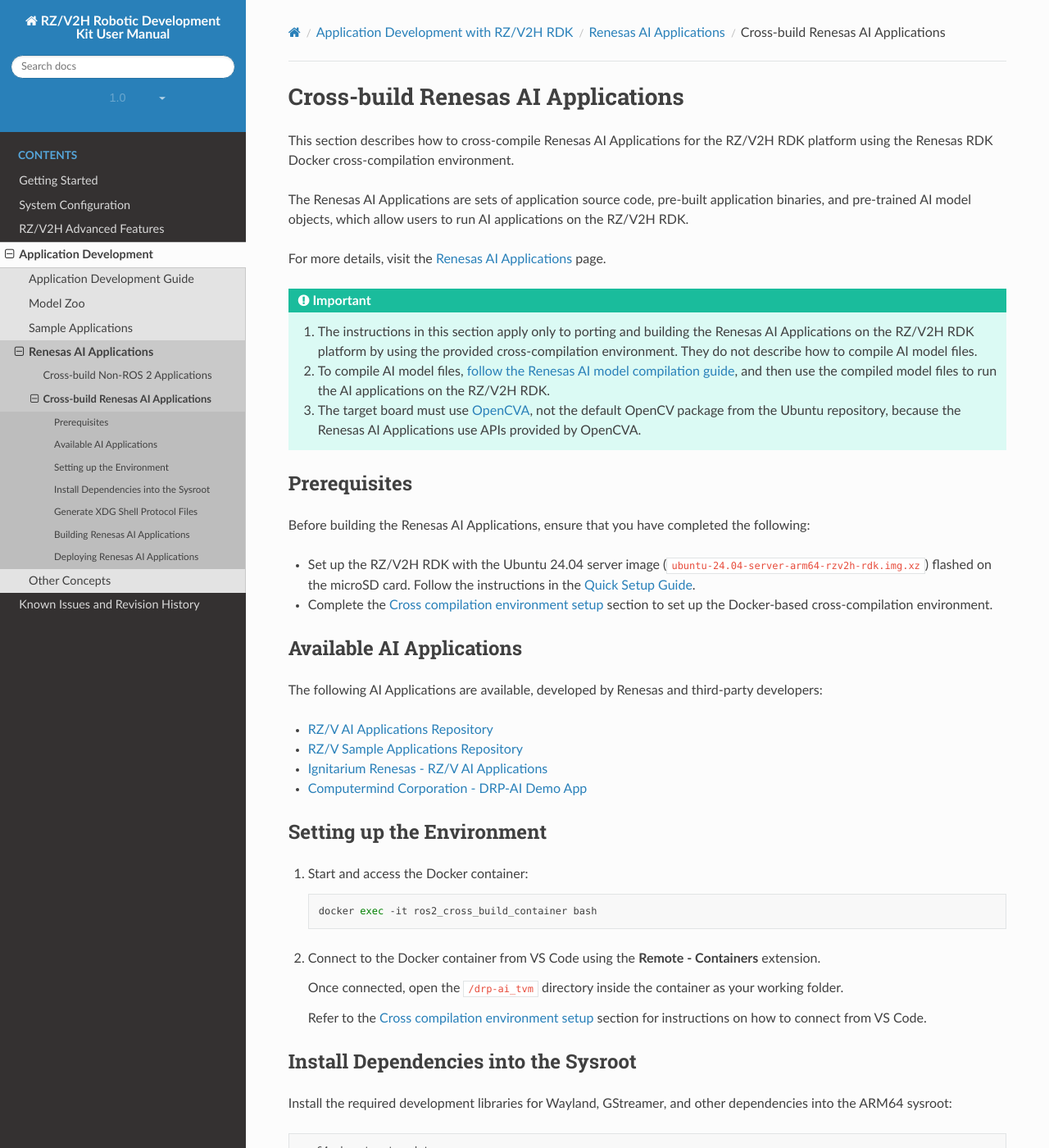
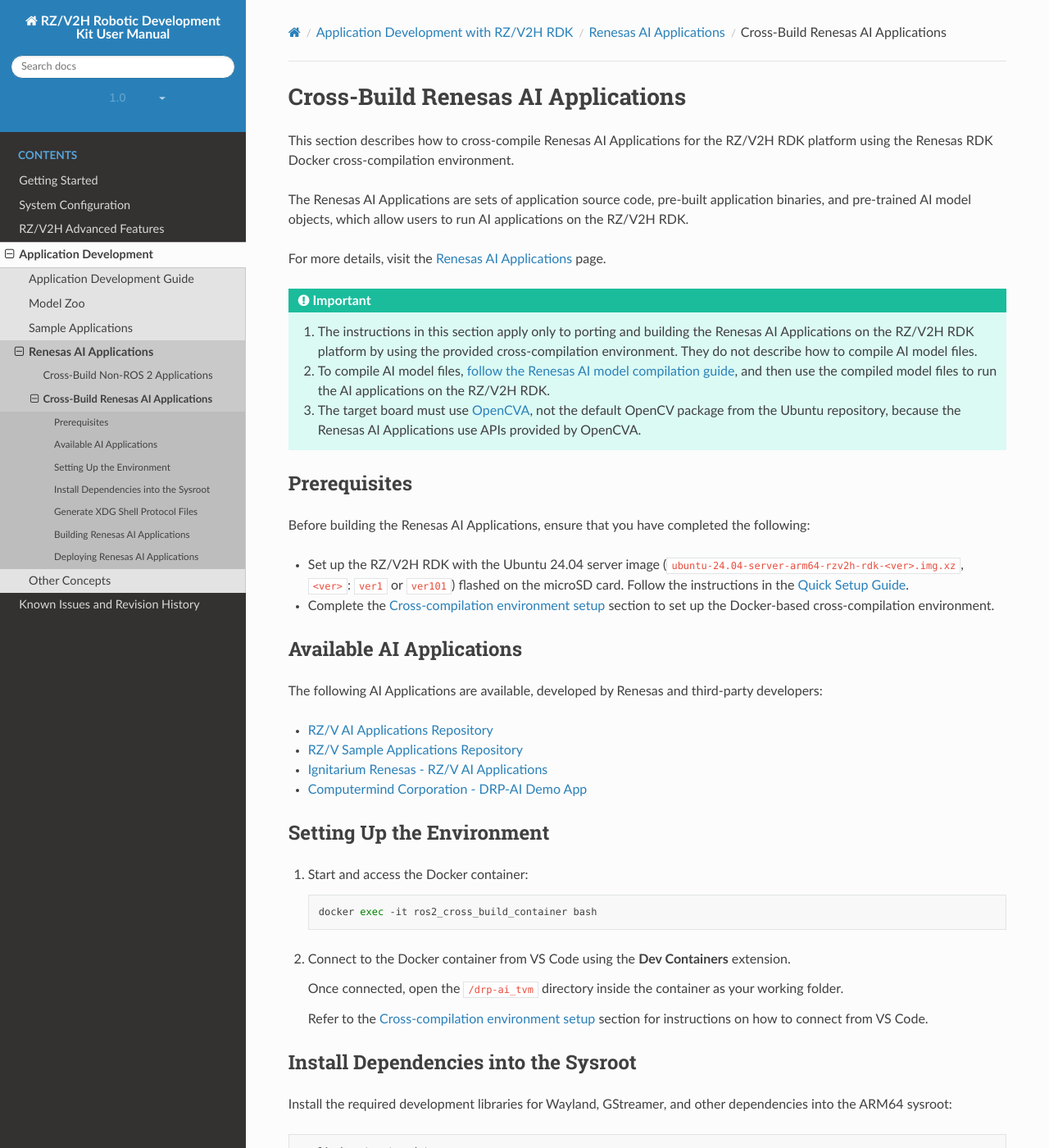
Before and after one commit to renesas-rdk/rzv2h_rdk_documentation, a Sphinx documentation site: the page built from source/chapter-4/renesas_ai_apps/rzv2h_ai_sdk_apps.rst, in a window 1280 px wide and 1400 px high. Shown: the whole window at 82% size. Built offline with Sphinx 7.4.7 and the Read the Docs theme 3.1.0, drawn with Linux system fonts in a browser that asks for light colours; comment, search, counter and statistics services are not loaded.

Commit message:
docs(ch4): fix grammar in other concepts and AI apps
Signed-off-by: Cong Nguyen <cong.nguyen.zn@renesas.com>

```diff
--- a/source/chapter-4/other_concepts/other_concepts.rst
+++ b/source/chapter-4/other_concepts/other_concepts.rst
@@ -1,7 +1,7 @@
 Other Concepts
 ---------------
 
-High-level overview of important concepts relevant to RZ/V2H RDK ROS2 development.
+High-level overview of important concepts relevant to RZ/V2H RDK ROS 2 development.
 
 .. toctree::
    :maxdepth: 2
--- a/source/chapter-4/other_concepts/visualization_foxglove.rst
+++ b/source/chapter-4/other_concepts/visualization_foxglove.rst
@@ -217,7 +217,7 @@
 - transforms or marker data are missing in the 3D view, or
 - latency or unstable outputs need to be observed over time.
 
-Import a Pre-configured Layout
+Import a Pre-Configured Layout
 ~~~~~~~~~~~~~~~~~~~~~~~~~~~~~~
 
 Some RZ/V2H RDK sample applications provide pre-configured Foxglove layouts as JSON files.
--- a/source/chapter-4/renesas_ai_apps/rzv2h_ai_sdk_apps.rst
+++ b/source/chapter-4/renesas_ai_apps/rzv2h_ai_sdk_apps.rst
@@ -1,6 +1,6 @@
 .. _rzv2h_ai_sdk_apps:
 
-Cross-build Renesas AI Applications
+Cross-Build Renesas AI Applications
 ^^^^^^^^^^^^^^^^^^^^^^^^^^^^^^^^^^^^
 
 This section describes how to cross-compile Renesas AI Applications for the RZ/V2H RDK platform using the Renesas RDK Docker cross-compilation environment.
@@ -23,9 +23,9 @@
 
 Before building the Renesas AI Applications, ensure that you have completed the following:
 
-- Set up the RZ/V2H RDK with the Ubuntu 24.04 server image (``ubuntu-24.04-server-arm64-rzv2h-rdk.img.xz``) flashed on the microSD card.
+- Set up the RZ/V2H RDK with the Ubuntu 24.04 server image (``ubuntu-24.04-server-arm64-rzv2h-rdk-<ver>.img.xz``, ``<ver>``: ``ver1`` or ``ver101``) flashed on the microSD card.
   Follow the instructions in the :ref:`Quick Setup Guide <quick_setup_rdk_guide>`.
-- Complete the :ref:`Cross compilation environment setup <requirements_ros2_cross_build>` section to set up the Docker-based cross-compilation environment.
+- Complete the :ref:`Cross-compilation environment setup <requirements_ros2_cross_build>` section to set up the Docker-based cross-compilation environment.
 
 Available AI Applications
 """""""""""""""""""""""""
@@ -37,7 +37,7 @@
 - `Ignitarium Renesas - RZ/V AI Applications <https://github.com/Ignitarium-Renesas/rzv_ai_apps>`_
 - `Computermind Corporation - DRP-AI Demo App <https://github.com/ComputermindCorp/drp-ai-demo-app/tree/main>`_
 
-Setting up the Environment
+Setting Up the Environment
 """"""""""""""""""""""""""
 
 #. Start and access the Docker container:
@@ -46,11 +46,11 @@
 
       docker exec -it ros2_cross_build_container bash
 
-#. Connect to the Docker container from VS Code using the **Remote - Containers** extension.
+#. Connect to the Docker container from VS Code using the **Dev Containers** extension.
 
    Once connected, open the ``/drp-ai_tvm`` directory inside the container as your working folder.
 
-   Refer to the :ref:`Cross compilation environment setup <requirements_ros2_cross_build>` section for instructions on how to connect from VS Code.
+   Refer to the :ref:`Cross-compilation environment setup <requirements_ros2_cross_build>` section for instructions on how to connect from VS Code.
 
 Install Dependencies into the Sysroot
 """"""""""""""""""""""""""""""""""""""
```
Also changed, not shown: source/chapter-4/other_concepts/visualization_mujoco.rst (+4 -4 lines), source/chapter-4/renesas_ai_apps/cross_build_non_ros2_apps.rst (+6 -6 lines).
